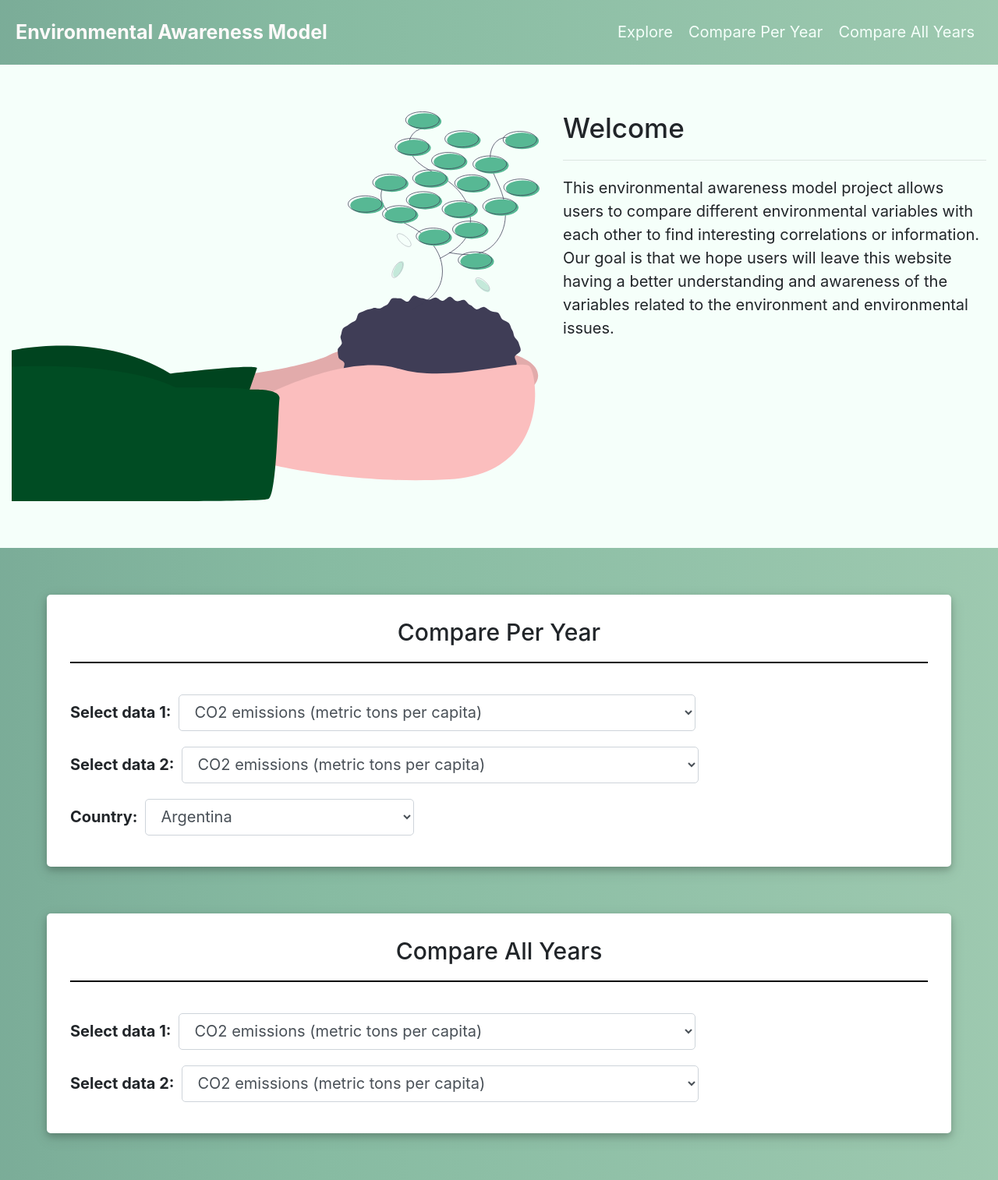
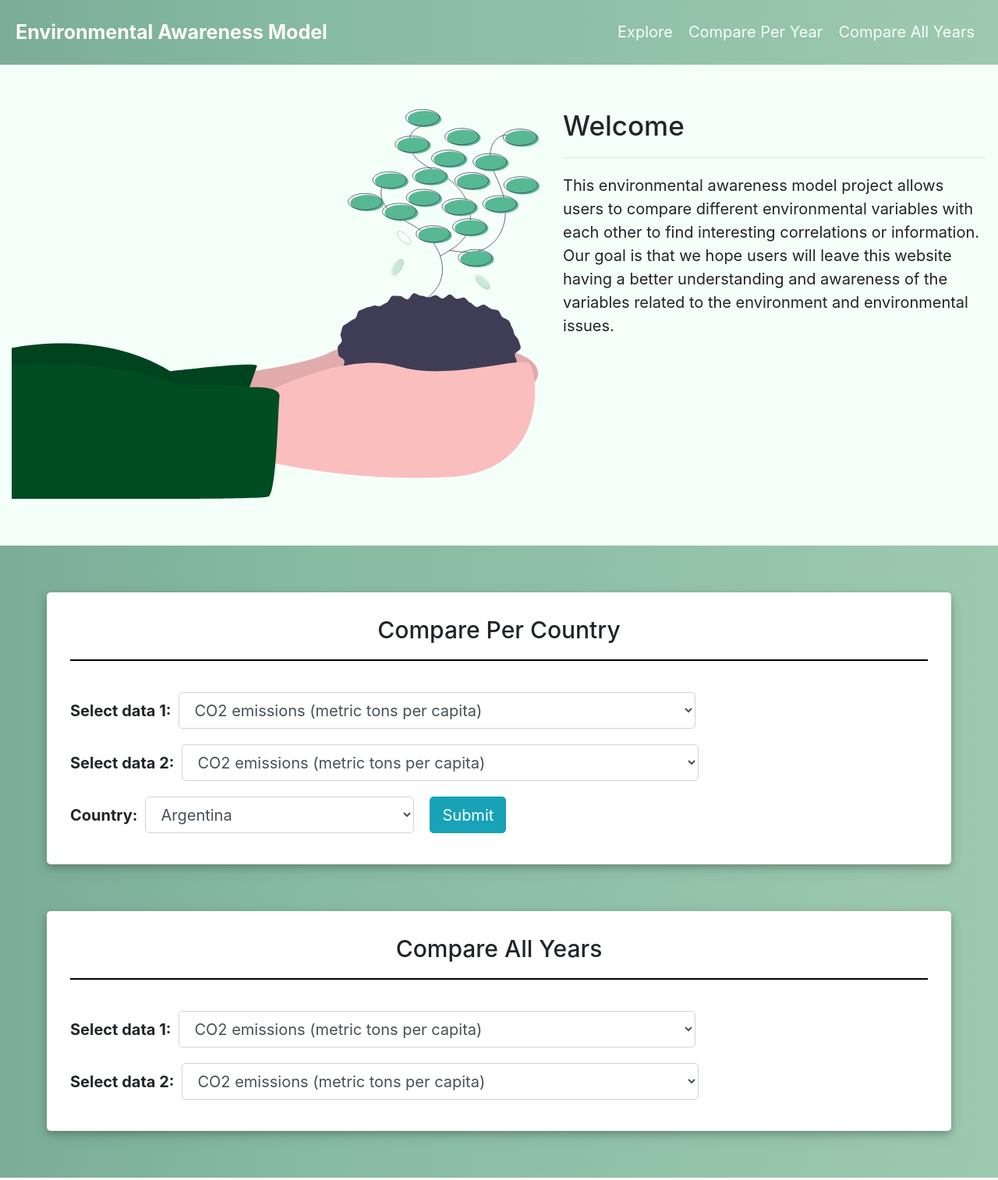
Before and after one commit to ChinZhang/EnvAM, a Django app: page / in a window 1280 px wide. Shown: the whole page at 78% size. Run offline with Django 3.2, Linux system fonts and the light colour scheme; some libraries are stand-ins or nearby versions.

Commit message:
Added scroll and added some functionality for different sections

```diff
--- a/EnvAM/EnvAM/helper.py
+++ b/EnvAM/EnvAM/helper.py
@@ -169,18 +169,24 @@ def country_data():
     original_data = pd.read_csv(path)
     country_names = original_data['Country_Name'].unique()
     country_codes = original_data['Country Code'].unique()
-    country_data = zip(country_names, country_codes)
+    country_data_zipped = zip(country_names, country_codes)
+    country_data_dict = {}
+    for name, code in country_data_zipped:
+        country_data_dict[name] = code
 
-    return country_data
+    return country_data_dict
 
 
 def series_data():
     original_data = pd.read_csv(path)
     series_names = original_data['Series_Name'].unique()
     series_codes = original_data['Series Code'].unique()
-    series_data = zip(series_names, series_codes)
+    series_data_zipped = zip(series_names, series_codes)
+    series_data_dict = {}
+    for name, code in series_data_zipped:
+        series_data_dict[name] = code
 
-    return series_data
+    return series_data_dict
 
 # # Test Case of 1 Year Correlation Score
 # find_correlation_1_year(data, '2015', 'GDPPUE', 'CO2PC')
--- a/EnvAM/EnvAM/views.py
+++ b/EnvAM/EnvAM/views.py
@@ -5,31 +5,23 @@ from .helper import return_graph, single_country_comp
 
 
 def home(request):
-    context = {'country_data1': helper.country_data(),
-               'series_data1': helper.series_data(),
-               'country_data2': helper.country_data(),
-               'series_data2': helper.series_data(),
-               'country_data3': helper.country_data(),
-               'series_data3': helper.series_data(),
-               'country_data4': helper.country_data(),
-               'series_data4': helper.series_data(),
+    context = {'country_data': helper.country_data().items(),
+               'series_data': helper.series_data().items(),
                }
     return render(request, 'home_page.html', context)
 
 
 def test_graph(request):
-    context = {'country_data1': helper.country_data(),
-               'series_data1': helper.series_data(),
-               'country_data2': helper.country_data(),
-               'series_data2': helper.series_data(),
-               'country_data3': helper.country_data(),
-               'series_data3': helper.series_data(),
-               'country_data4': helper.country_data(),
-               'series_data4': helper.series_data(),
+    context = {'country_data': helper.country_data().items(),
+               'series_data': helper.series_data().items(),
                }
     if request.method == 'POST':
-        request.POST.get()
-        context['graph'] = return_graph(single_country_comp(helper.data, 'AUS', 'CO2PC', 'GDPPUE'))
+        data_one = request.POST.get("scode1")
+        data_two = request.POST.get("scode2")
+        country_code = request.POST.get("ccode")
+
+        context['graph'] = return_graph(single_country_comp(helper.data, country_code, data_one, data_two))
+
         return render(request, 'home_page.html', context)
     else:
-        return render(request, 'home_page.html')
+        return render(request, 'home_page.html', context)
--- a/EnvAM/static/css/styles.css
+++ b/EnvAM/static/css/styles.css
@@ -51,6 +51,7 @@ body, .navbar {
 .welcome-container {
     background-color: #F5FFFA;
     padding: 60px;
+    margin-top: 80px;
 }
 
 .nav-link {
@@ -79,3 +80,7 @@ select, input {
 #graph > svg {
     background-size: 1000px 100px;
 }
+
+.margin-form {
+    margin-right: 20px !important;
+}
--- /dev/null
+++ b/EnvAM/static/js/scroll.js
@@ -0,0 +1,13 @@
+$(document).ready(function(){
+    var offset = 100;
+
+    $("#navbar a").on('click', function(event) {
+        if (this.hash !== "") {
+            event.preventDefault();
+
+             $($(this).attr('href'))[0].scrollIntoView();
+                scrollBy(0, -offset);
+        }
+    });
+
+});
--- a/EnvAM/templates/header.html
+++ b/EnvAM/templates/header.html
@@ -7,10 +7,11 @@
     <link rel="stylesheet" href="https://maxcdn.bootstrapcdn.com/bootstrap/4.5.2/css/bootstrap.min.css">
     <link rel="stylesheet" href="https://cdnjs.cloudflare.com/ajax/libs/font-awesome/4.7.0/css/font-awesome.min.css">
 </head>
-<body>
-    <nav class="navbar navbar-expand-md navbar-light">
+<body data-spy="scroll" data-target=".navbar">
 
-        <a class="navbar-brand" href="/">
+    <nav class="navbar navbar-expand-md navbar-light fixed-top">
+
+        <a class="navbar-brand" href="">
             <div class="navbar-brand">Environmental Awareness Model</div>
         </a>
 
@@ -22,13 +23,13 @@
         <div class="collapse navbar-collapse" id="navbar">
             <ul class="navbar-nav ml-auto">
                 <li class="nav-item">
-                    <a class="nav-link" href="#">Explore</a>
+                    <a class="nav-link" href="#section1">Explore</a>
                 </li>
                 <li class="nav-item">
-                    <a class="nav-link" href="#">Compare Per Year</a>
+                    <a class="nav-link" href="#section2">Compare Per Year</a>
                 </li>
                 <li class="nav-item">
-                    <a class="nav-link" href="#">Compare All Years</a>
+                    <a class="nav-link" href="#section3">Compare All Years</a>
                 </li>
             </ul>
         </div>
--- a/EnvAM/templates/home_page.html
+++ b/EnvAM/templates/home_page.html
@@ -29,16 +29,55 @@
                 </div>
             </div>
 
+        <section id="section1">
             <span id="root"/>
             <script src="{% static 'index-bundle.js' %}"></script>
+        </section>
 
-            <div class="container-bg compare-year-container">
-            <h4 class="container-headers text-center">Compare Per Year</h4>
+            <div id="section2" class="container-bg compare-year-container">
+            <h4 class="container-headers text-center">Compare Per Country</h4>
+            <form action="" method="POST">
+                {% csrf_token %}
+                <div class="form-inline justify-content-start">
+                    <div class="form-group float-left">
+                          <label class="control-label"><strong>Select data 1:</strong></label>
+                          <select class="form-control" values="series" name="scode1">
+                              {% for name, code in series_data %}
+                                  <option value="{{ code }}">{{ name }}</option>
+                              {% endfor %}
+                          </select>
+                    </div>
+                    <div class="form-group margin-form">
+                          <label class="control-label"><strong>Select data 2:</strong></label>
+                          <select class="form-control" values="series" name="scode2">
+                              {% for name, code in series_data %}
+                                  <option value="{{ code }}">{{ name }}</option>
+                              {% endfor %}
+                          </select>
+                    </div>
+                    <div class="form-group">
+                          <label class="control-label"><strong>Country:</strong></label>
+                          <select class="form-control" values="series" name="ccode">
+                              {% for name, code in country_data %}
+                                  <option value="{{ code }}">{{ name }}</option>
+                              {% endfor %}
+                          </select>
+                    </div>
+                    <input type="submit" class="btn btn-info" value="Submit">
+                </div>
+            </form>
+            <div id="graph">
+                {{ graph|safe }}
+            </div>
+        </div>
+
+            <div id="section3" class="container-bg compare-all-years-container">
+            <h4 class="container-headers text-center">Compare All Years</h4>
             <div class="form-inline justify-content-start">
                 <div class="form-group float-left">
                       <label class="control-label"><strong>Select data 1:</strong></label>
                       <select class="form-control" values="series" name="scode1">
-                          {% for name, code in series_data1 %}
+                          {% for name, code in series_data %}
                               <option value="{{ code }}">{{ name }}</option>
                           {% endfor %}
                       </select>
```
Also changed, not shown: other parts of EnvAM/templates/home_page.html (+2 -36 lines).
